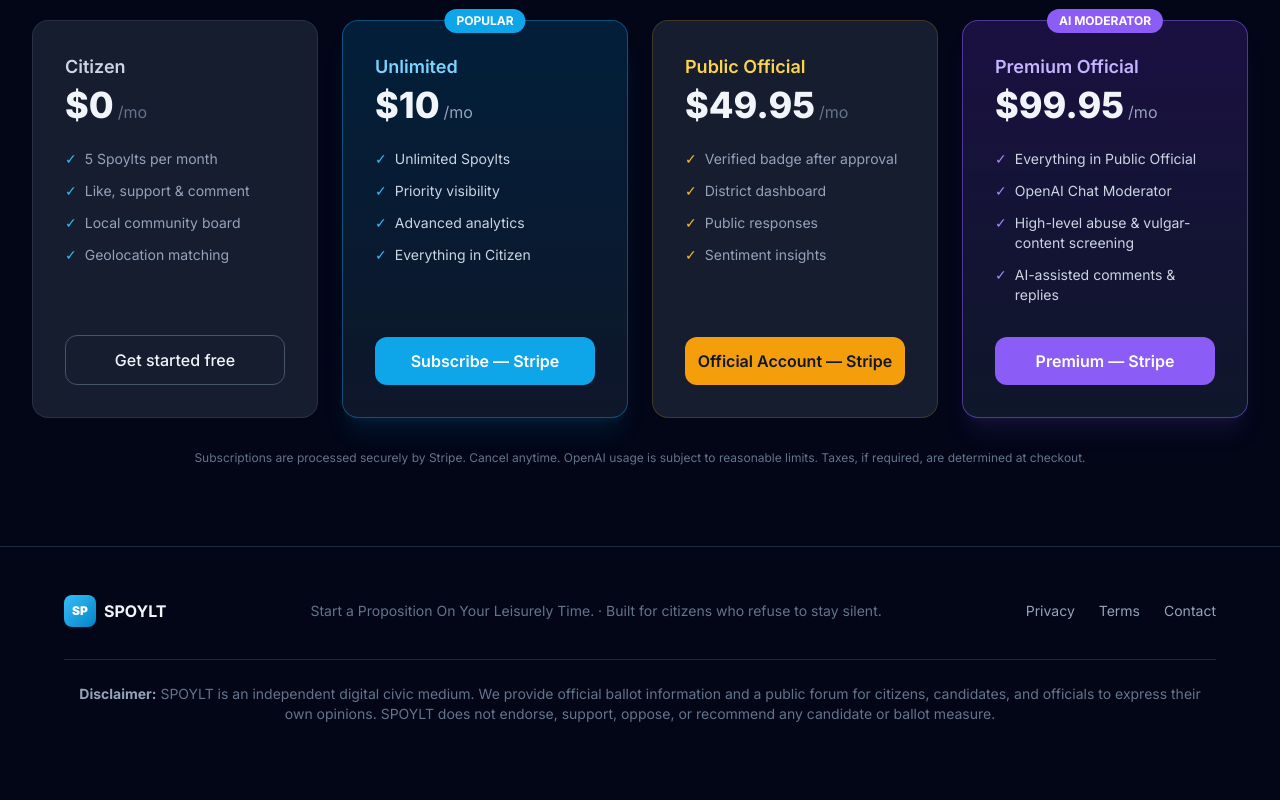
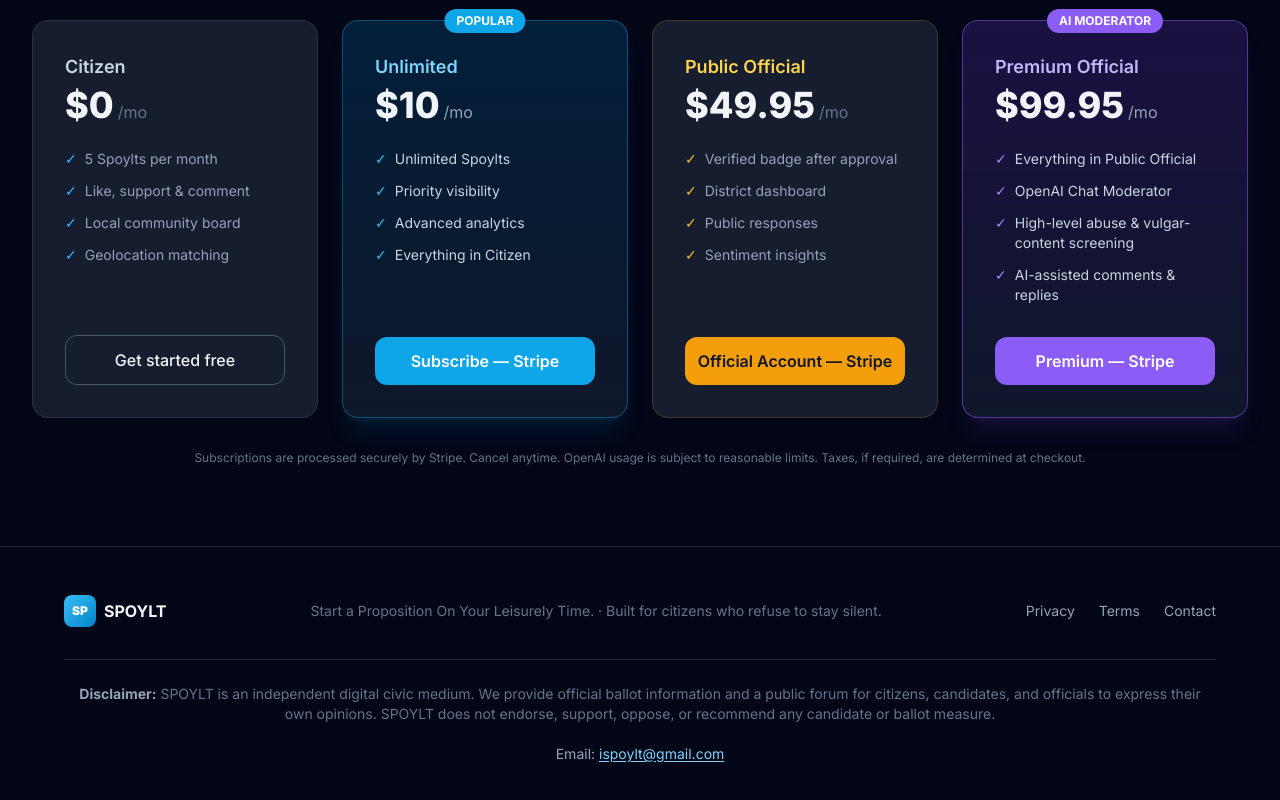
Before and after one commit to DSangHub/spoylt, a plain HTML site: page index.html in a window 1280 px wide. Shown: the part 6994-7794 px from the top of the page. Before the commit the page ends 7766 px from the top, so only its background shows below. Drawn offline with nearby package versions, Linux system fonts and the light colour scheme; no server answers.

Commit message:
Add SPOYLT contact email to footer

```diff
--- a/index.html
+++ b/index.html
@@ -713,13 +713,14 @@
       <div class="flex gap-6 text-sm text-slate-400">
         <a href="#" class="hover:text-white transition">Privacy</a>
         <a href="#" class="hover:text-white transition">Terms</a>
-        <a href="#" class="hover:text-white transition">Contact</a>
+        <a href="mailto:ispoylt@gmail.com" class="hover:text-white transition">Contact</a>
       </div>
     </div>
     <div class="max-w-6xl mx-auto mt-8 pt-6 border-t border-slate-800">
       <p class="text-xs sm:text-sm leading-relaxed text-slate-500 text-center">
         <strong class="text-slate-400">Disclaimer:</strong> SPOYLT is an independent digital civic medium. We provide official ballot information and a public forum for citizens, candidates, and officials to express their own opinions. SPOYLT does not endorse, support, oppose, or recommend any candidate or ballot measure.
       </p>
+      <p class="mt-5 text-sm text-slate-400 text-center">Email: <a href="mailto:ispoylt@gmail.com" class="text-sky-300 hover:text-white underline underline-offset-2 transition">ispoylt@gmail.com</a></p>
     </div>
   </footer>
 
```
